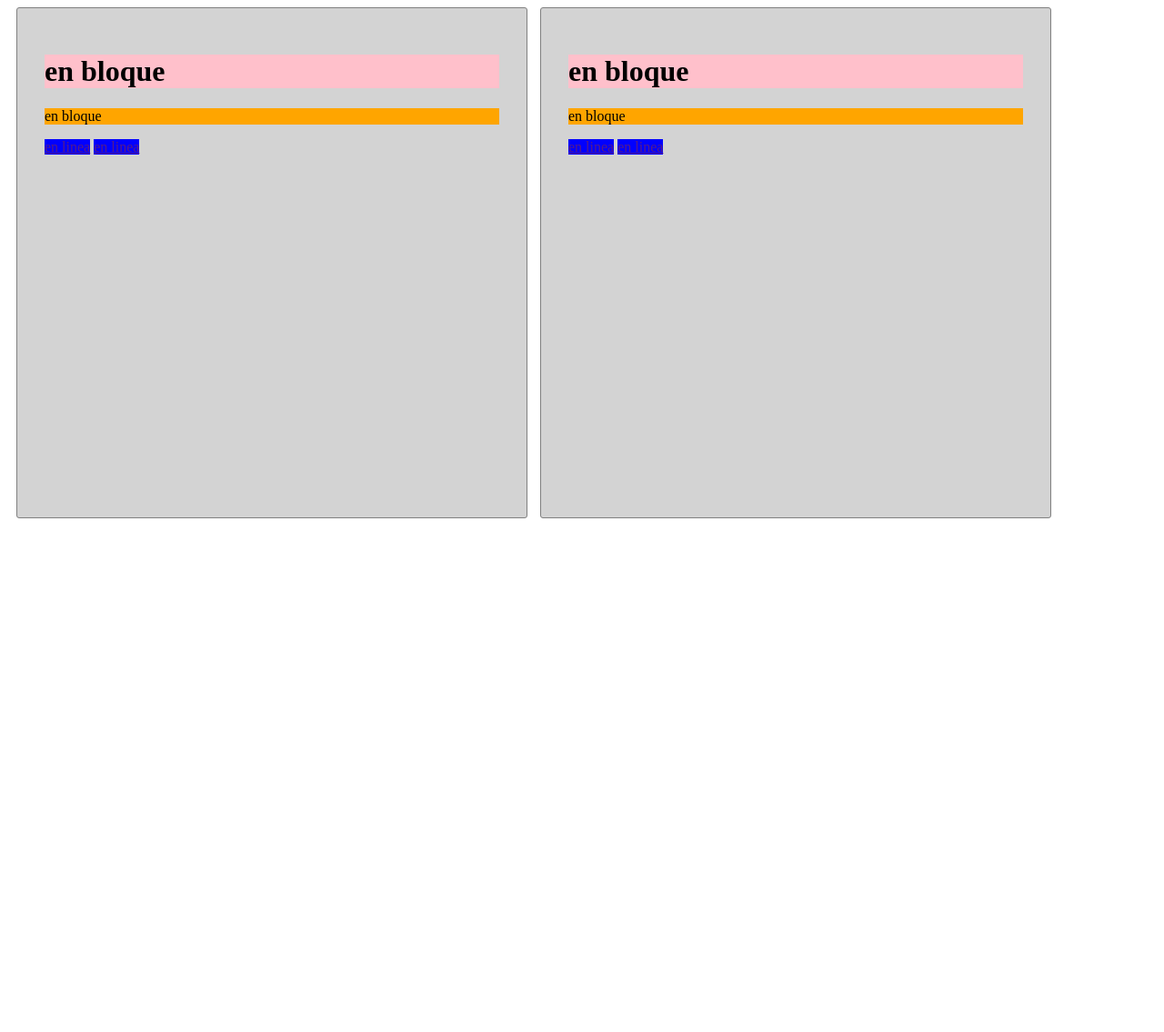
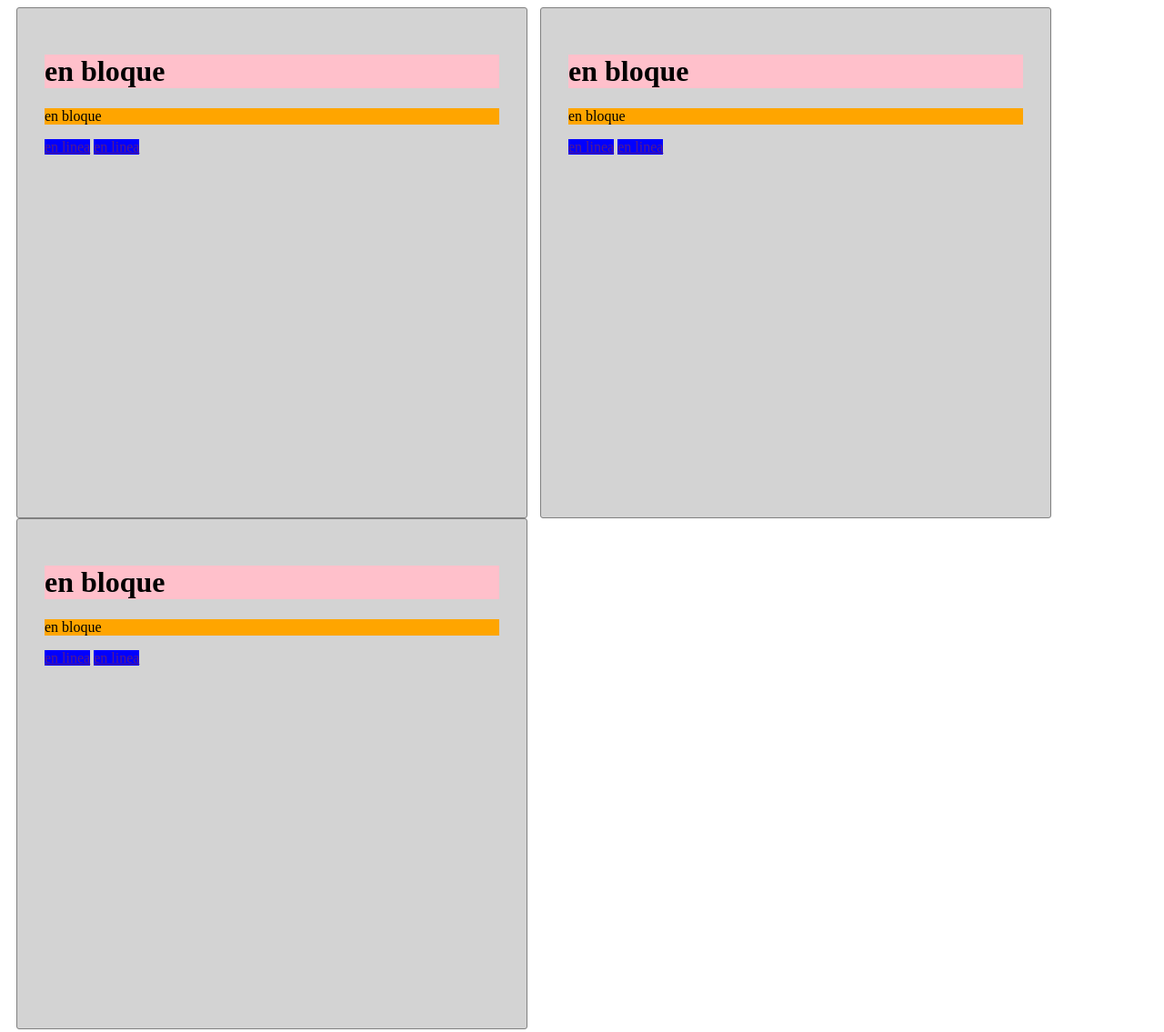
Before and after one commit to Moro-Dev/Practica01, a plain HTML site: page clas-div.html in a window 1280 px wide. Shown: the whole page at 91% size. Before the commit the page ends 800 px from the top, so only its background shows below. Drawn offline with Linux system fonts and the light colour scheme.

Commit message:
seguimos con pruebas de la propiedad display

```diff
--- a/clas-div.html
+++ b/clas-div.html
@@ -42,5 +42,11 @@
         <a href="">en linea</a>
         <a href="">en linea</a>
     </div>
+    <div class="card">
+        <h1>en bloque</h1>
+        <p>en bloque</p>
+        <a href="">en linea</a>
+        <a href="">en linea</a>
+    </div>
 </body>
 </html>
```
